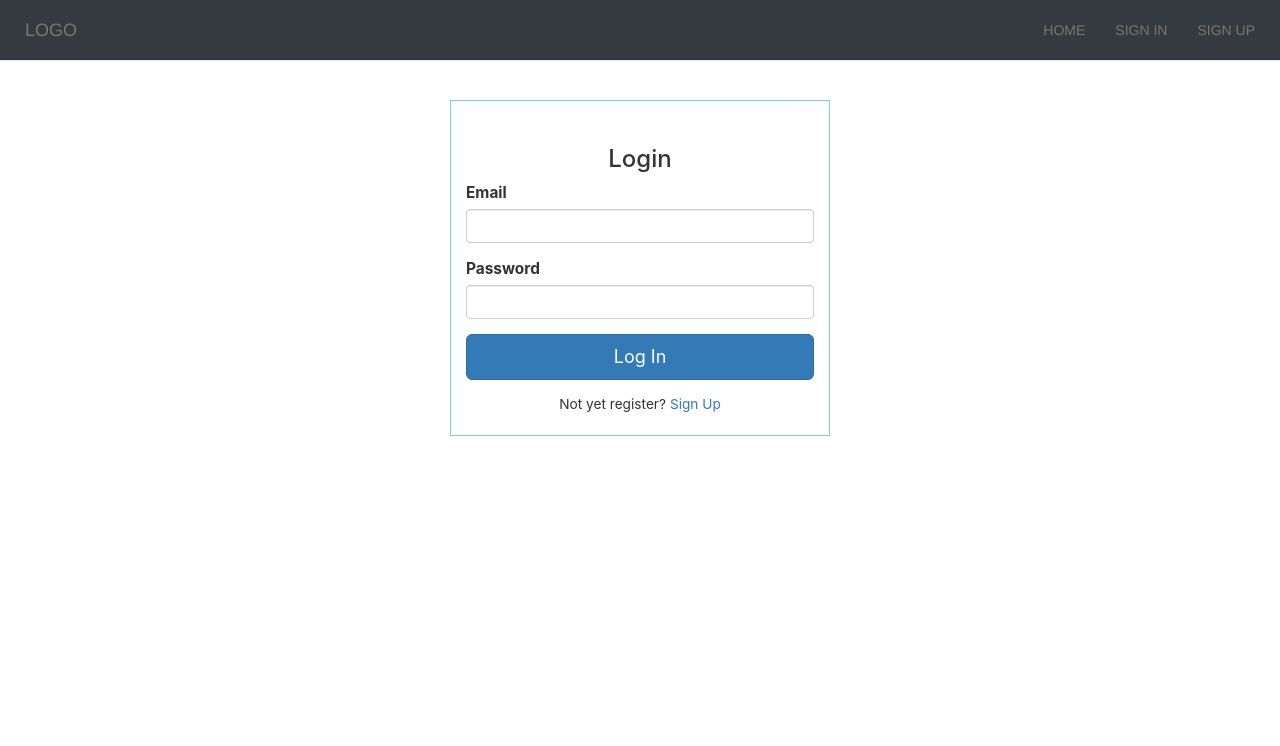
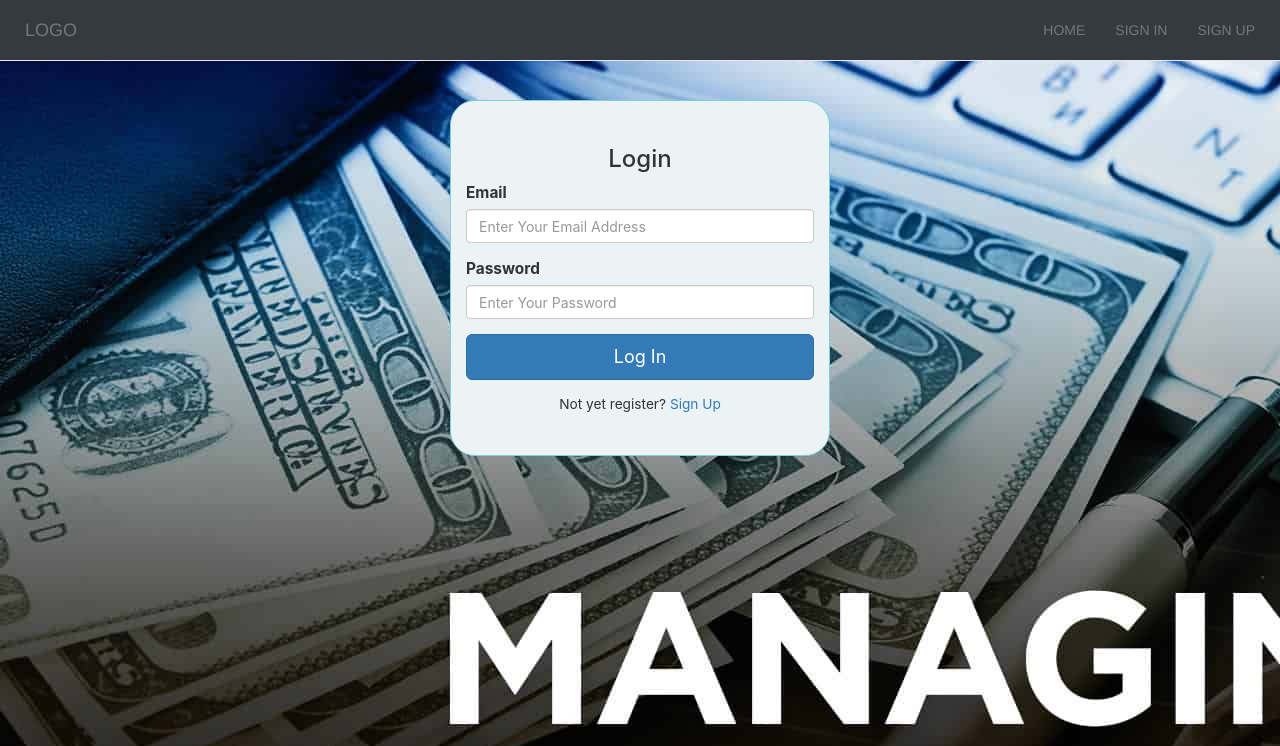
Before and after one commit to dawood96/budgetbookkeeping, a PHP site: page /login.php in a window 1280 px wide. Shown: the top 746 px of the page. Run offline with PHP 8.4, Linux system fonts and the light colour scheme; some libraries are stand-ins or nearby versions.

Commit message:
styling updates

```diff
--- a/css/style2.css
+++ b/css/style2.css
@@ -6,12 +6,14 @@ Sign Up and Log In page CSS
 */
 .form-div {
     margin: 50px auto 50px;
-    padding: 25px 15px 10px 15px;
+    padding: 25px 15px 30px 15px;
     border: 1px solid #80ced8;
     font-size: 1.1em;
     font-family: -apple-system, BlinkMacSystemFont, "Segoe UI", Roboto,
     "Helvetica Neue", Arial, "Noto Sans", sans-serif, "Apple Color Emoji",
     "Segoe UI Emoji", "Segoe UI Symbol", "Noto Color Emoji";;
+    border-radius: 25px;
+    background-color: #ebf3f5;
   }
 
 form p {
@@ -21,3 +23,13 @@ form p {
 .form-div.login {
     margin-top: 100px;
 }
+
+#login_page {
+    background-image: url(../img/manage.jpg);
+}
+
+#signup_page {
+    background-image: url(../img/manage2.jpg);
+    background-repeat: no-repeat;
+    background-size: 100% 110%;
+}
--- a/dashboard.php
+++ b/dashboard.php
@@ -77,7 +77,6 @@ include 'controllers/dashController.php';
                             <div class="h5 mb-0 font-weight-bold text-gray-800">$<?php  echo $balanceIC; ?></div>
                         </div>
                         <div class="col-auto">
-                            <i class="fa fa-money" aria-hidden="true"></i>
                         </div>
                     </div>
                 </div>
--- a/login.php
+++ b/login.php
@@ -22,7 +22,7 @@
 
 </head>
 
-<body id="myPage" data-spy="scroll" data-target=".navbar" data-offset="60">
+<body id="login_page" data-spy="scroll" data-target=".navbar" data-offset="60" >
     <nav class="navbar navbar-default navbar-fixed-top navbar-expand-lg navbar-dark bg-dark ">
         <div class="container-fluid">
             <div class="navbar-header">
@@ -95,11 +95,11 @@
 
                         <div class="form-group">
                             <label for="email">Email</label>
-                        <input type="text" name="email" class="form-control form-control-lg">
+                            <input type="text" name="email" required placeholder="Enter Your Email Address" class="form-control form-control-lg">
                         </div>
                         <div class="form-group">
                             <label for="password">Password</label>
-                        <input type="password" name="password" class="form-control form-control-lg">
+                            <input type="password" name="password" required placeholder="Enter Your Password" class="form-control form-control-lg">
                         </div>
                         <div class="form-group">
                             <button type="submit" name="login" class="btn btn-primary btn-block btn-lg">Log In</button>
--- a/signup.php
+++ b/signup.php
@@ -20,7 +20,7 @@
     <title>Sign up</title>
 </head>
 
-<body>
+<body id="signup_page">
     <nav class="navbar navbar-default navbar-fixed-top navbar-expand-lg navbar-dark bg-dark ">
         <div class="container-fluid">
             <div class="navbar-header">
```
Also changed, not shown: img/loginBackground.jpg (renamed from img/manage1.jpg). Lines whose indentation alone changed are shown as unchanged.
